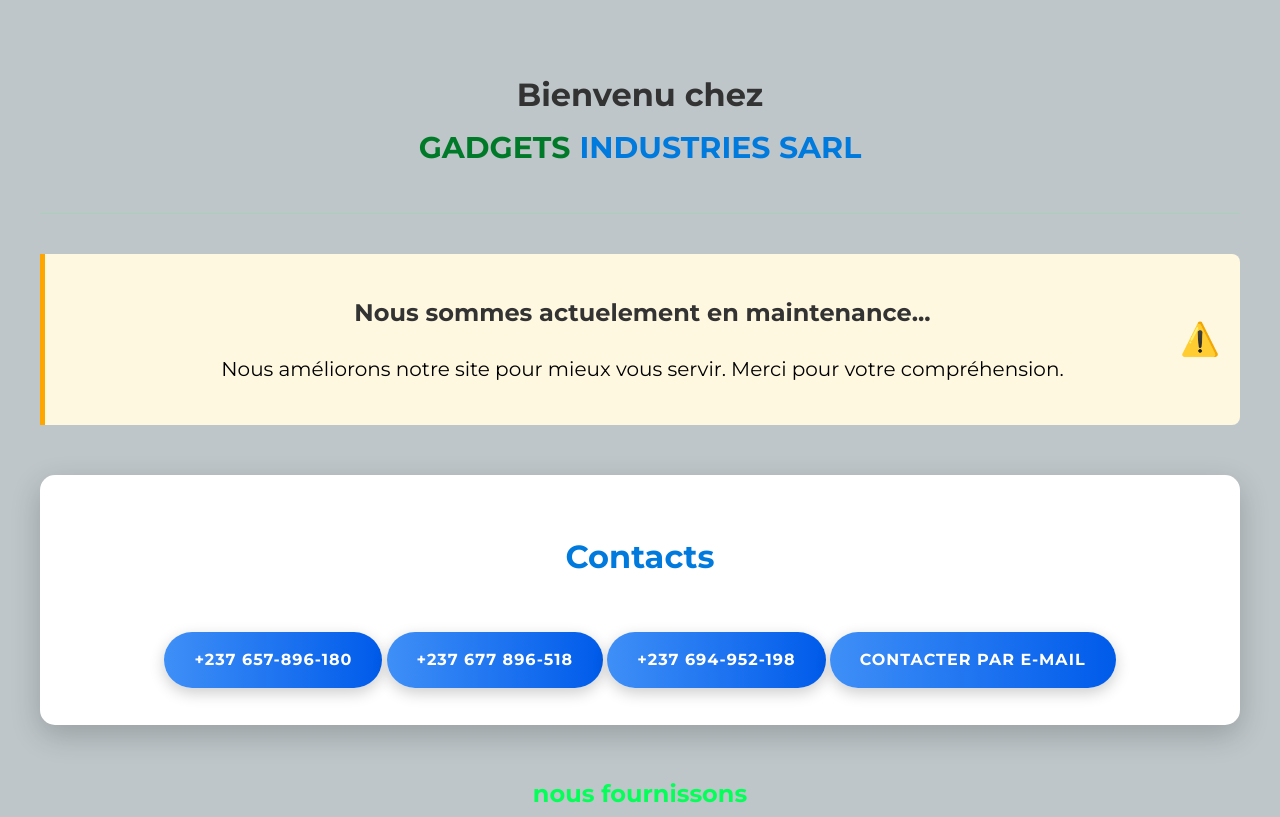
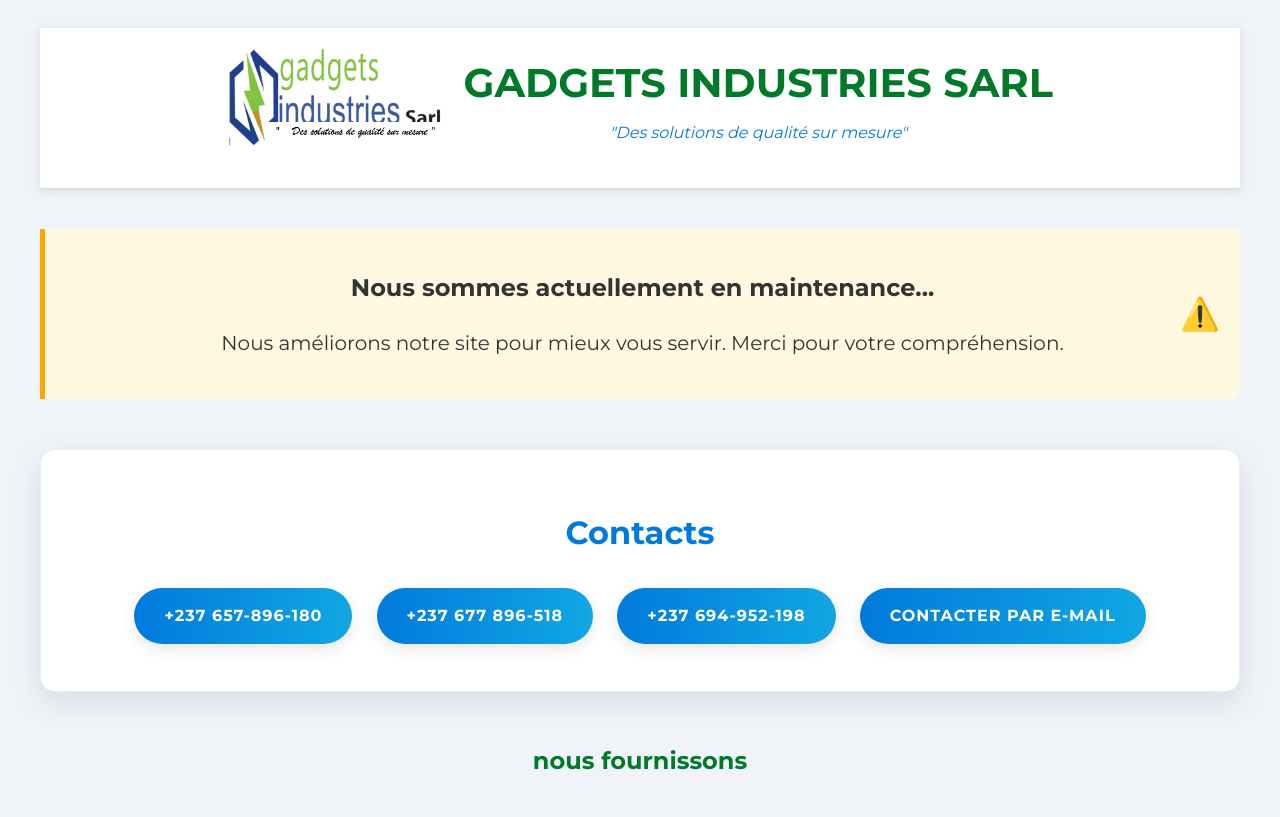
Before and after one commit to jospel-Mouotie/alert-page, a plain HTML site: page index.html in a window 1280 px wide. Shown: the top 817 px of the page. Drawn offline with Linux system fonts and the light colour scheme.

Commit message:
secondcommit

```diff
--- a/index.html
+++ b/index.html
@@ -8,16 +8,17 @@
         @import url('https://fonts.googleapis.com/css2?family=Montserrat:wght@400;700&display=swap');
 
         :root {
-            --primary-color: #11a7e2;
-            --secondary-color: #4e4376;
-            --accent-color: #3f8ff7;
+            --primary-color: #007a29; /* Vert foncé du logo */
+            --secondary-color: #017add; /* Bleu du logo */
+            --accent-color: #11a7e2; /* Bleu clair du logo */
             --light-color: #f5f7fa;
+            --text-color: #333333;
         }
 
         body {
             font-family: 'Montserrat', sans-serif;
-            background-color: #bec6c9;
-            color: #333;
+            background-color: #f0f4f8;
+            color: var(--text-color);
             line-height: 1.6;
         }
 
@@ -29,23 +30,48 @@
 
         header {
             display: flex;
+            flex-direction: column;
             align-items: center;
             justify-content: center;
             padding: 20px 0;
-            border-bottom: 1px solid rgba(88, 245, 114, 0.2);
+            border-bottom: 1px solid rgba(0, 122, 41, 0.2);
             position: relative;
+            background-color: white;
+            box-shadow: 0 2px 10px rgba(0,0,0,0.1);
+        }
+
+        .logo-container {
+            display: flex;
+            align-items: center;
+            margin-bottom: 20px;
         }
 
         .logo {
-            height: 80px;
+            height: 100px;
             margin-right: 20px;
+        }
+
+        .logo-text {
+            text-align: center;
+        }
+
+        .logo-text h1 {
+            margin: 0;
+            font-size: 2.5rem;
+            color: var(--primary-color);
+        }
+
+        .logo-text p {
+            margin: 5px 0 0;
+            font-style: italic;
+            color: var(--secondary-color);
         }
 
         .welcome-sticker {
             position: absolute;
             top: 10px;
             right: 10px;
-            background-color: #03ff57;
+            background-color: var(--primary-color);
             color: white;
             padding: 10px 15px;
             border-radius: 50px;
@@ -71,7 +97,7 @@
         }
 
         p {
-            color: black;
+            color: var(--text-color);
         }
 
         .maintenance-banner::after {
@@ -87,23 +113,23 @@
             text-align: center;
             margin: 50px 0;
             padding: 30px;
-            background: rgba(255,255,255,0.1);
+            background: white;
             border-radius: 15px;
-            box-shadow: 0 10px 30px rgba(0,0,0,0.2);
-            background-color: white;
+            box-shadow: 0 10px 30px rgba(0,0,0,0.1);
+            border: 1px solid rgba(0, 122, 41, 0.1);
         }
 
         .welcome-section h2 {
             font-size: 2rem;
             margin-bottom: 20px;
-            color: #017add;
+            color: var(--secondary-color);
         }
 
         .contact-btn {
             display: inline-block;
-            margin-top: 30px;
+            margin: 10px;
             padding: 15px 30px;
-            background: linear-gradient(to right, var(--accent-color), #005bea);
+            background: linear-gradient(to right, var(--secondary-color), var(--accent-color));
             color: white;
             text-decoration: none;
             border-radius: 50px;
@@ -111,14 +137,15 @@
             text-transform: uppercase;
             letter-spacing: 1px;
             transition: all 0.3s ease;
-            box-shadow: 0 5px 15px rgba(0,0,0,0.2);
+            box-shadow: 0 5px 15px rgba(0,0,0,0.1);
             position: relative;
             overflow: hidden;
         }
 
         .contact-btn:hover {
             transform: translateY(-3px);
-            box-shadow: 0 8px 20px rgba(0,0,0,0.3);
+            box-shadow: 0 8px 20px rgba(0,0,0,0.2);
+            background: linear-gradient(to right, var(--primary-color), var(--secondary-color));
         }
 
         .contact-btn::before {
@@ -128,7 +155,7 @@
             left: -100%;
             width: 100%;
             height: 100%;
-            background: linear-gradient(90deg, transparent, rgba(215, 222, 223, 0.2), transparent);
+            background: linear-gradient(90deg, transparent, rgba(255, 255, 255, 0.2), transparent);
             transition: 0.5s;
         }
 
@@ -143,7 +170,7 @@
         .section-title {
             text-align: center;
             margin-bottom: 40px;
-            color: #017add;
+            color: var(--secondary-color);
             font-size: 2rem;
             position: relative;
         }
@@ -153,7 +180,7 @@
             display: block;
             width: 100px;
             height: 4px;
-            background: #03ff57;
+            background: var(--primary-color);
             margin: 15px auto;
         }
 
@@ -175,13 +202,13 @@
         .service-card:hover {
             transform: translateY(-10px);
             box-shadow: 0 15px 30px rgba(0,0,0,0.2);
-            border-color: #03ff57;
+            border-color: var(--primary-color);
         }
 
         .service-card h3 {
             font-size: 1.5rem;
             margin-top: 0;
-            color: var(--accent-color);
+            color: var(--secondary-color);
         }
 
         .service-card p {
@@ -192,7 +219,7 @@
         .service-icon {
             font-size: 2.5rem;
             margin-bottom: 20px;
-            color: var(--accent-color);
+            color: var(--secondary-color);
         }
 
         footer {
@@ -201,6 +228,7 @@
             margin-top: 50px;
             border-top: 1px solid rgba(0,0,0,0.1);
             background-color: white;
+            color: var(--primary-color);
         }
 
         .sticker {
@@ -209,6 +237,7 @@
             animation: float 5s infinite ease-in-out;
             opacity: 0.8;
             z-index: -1;
+            color: var(--secondary-color);
         }
 
         .sticker:nth-child(1) {
@@ -246,24 +275,28 @@
 
         @media (max-width: 768px) {
             header {
-                flex-direction: column;
-                text-align: center;
+                padding: 20px;
             }
 
             .logo {
+                height: 80px;
                 margin-right: 0;
-                margin-bottom: 20px;
+                margin-bottom: 15px;
             }
 
-            h1 {
-                font-size: 2rem;
+            .logo-text h1 {
+                font-size: 1.8rem;
             }
 
             .services {
                 grid-template-columns: 1fr;
             }
 
-
+            .contact-btn {
+                display: block;
+                margin: 10px auto;
+                width: 90%;
+            }
         }
     </style>
 </head>
@@ -271,15 +304,17 @@
 
     <div class="container">
         <header>
-
-          <center>
-              <h1>Bienvenu chez  <br> <span style="color:#007a29; font-size: 30px;">GADGETS</span> <span style="color: #017add; font-size: 30px;">INDUSTRIES   SARL</h1>
-
-          </center>
+            <div class="logo-container">
+                <img src="logo.PNG" alt="Gadgets Industries Logo" class="logo">
+                <div class="logo-text">
+                    <h1>GADGETS INDUSTRIES SARL</h1>
+                    <p>"Des solutions de qualité sur mesure"</p>
+                </div>
+            </div>
         </header>
 
         <div class="maintenance-banner">
-           <center> <h2> Nous sommes actuelement en maintenance...</h2></center>
+           <center> <h2> Nous sommes actuellement en maintenance...</h2></center>
            <center><p style="font-size: 20px;">Nous améliorons notre site pour mieux vous servir. Merci pour votre compréhension.</p></center>
         </div>
 
@@ -293,7 +328,7 @@
             </span>
             <a href="mailto:gadgetsindustrie@gmail.com" class="contact-btn"> contacter par e-mail</a>
         </section>
-         <h2> <center style="color: #03ff57;"> nous fournissons </center></h2>
+         <h2> <center style="color: var(--primary-color);"> nous fournissons </center></h2>
         <!-- Section Informatique -->
         <section class="services-section">
             <h2 class="section-title">Services Informatiques</h2>
@@ -387,7 +422,8 @@
     </div>
 
     <footer>
-        <p>&copy; 2017 Gadgets Industries. Tous droits réservés.</p>
+        <p>&copy; 2017 Gadgets Industries SARL. Tous droits réservés.</p>
+        <p>"Des solutions de qualité sur mesure"</p>
     </footer>
 </body>
 </html>
```
Also changed, not shown: logo.PNG (added).
